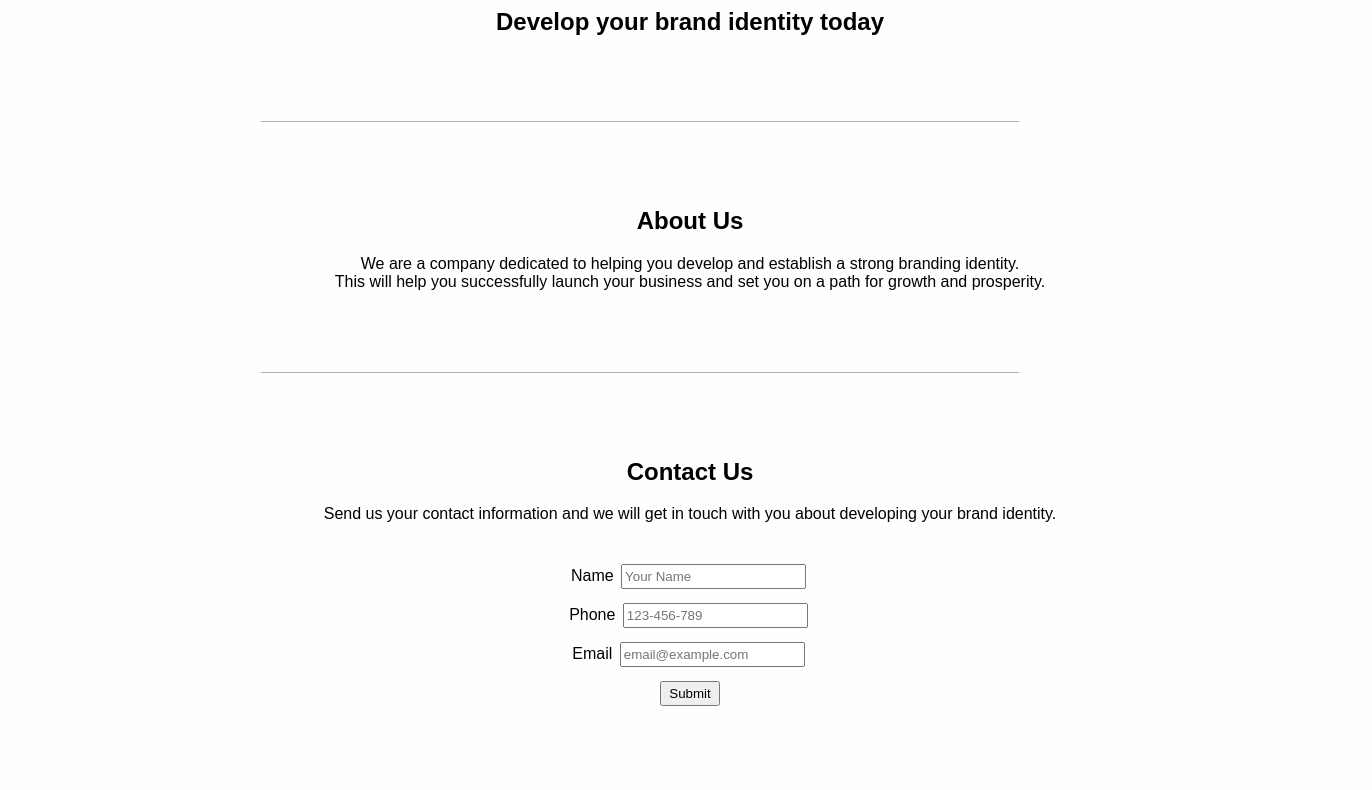
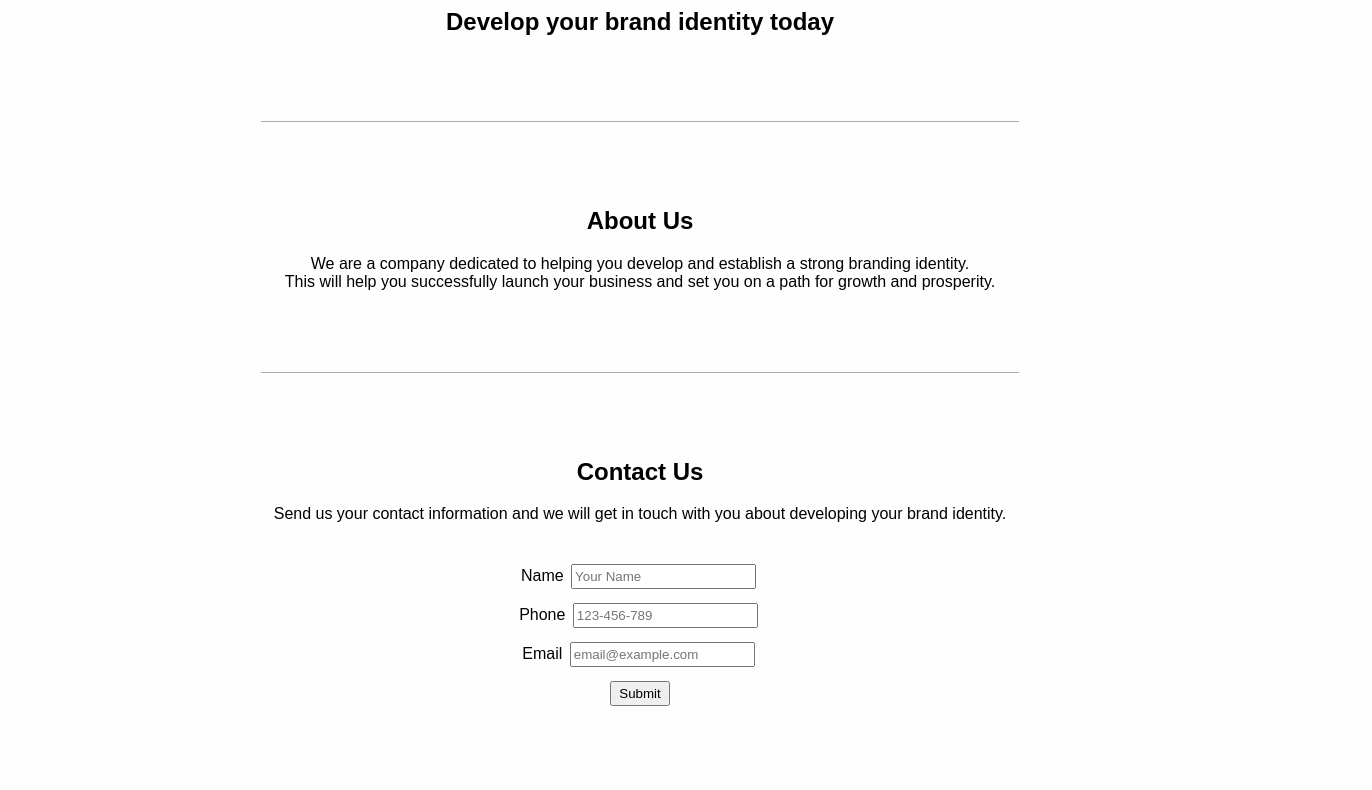
Before and after one commit to JtheFox/01-mini-project, a plain HTML site: page index.html in a window 1280 px wide. Shown: the part 392-1182 px from the top of the page, 1372 px wide, since content can reach past the window. Drawn offline with Linux system fonts and the light colour scheme.

Commit message:
Properly centered container contents

```diff
--- a/assets/style.css
+++ b/assets/style.css
@@ -1,6 +1,5 @@
 /*
 TODO: Fix content break line showing in the background of navbar text
-TODO: Fix content inside of containers on page is off-centered
 TODO: Vertical align content within the containers
 TODO: Fix using max width on p element disables the center text alignment and shifts it to the left
 */
@@ -46,7 +45,7 @@ nav a:hover {
 
 .container {
     text-align: center;
-    padding: 50px;
+    padding: 50px 0px;
     width: 100%;
 }
 
```
